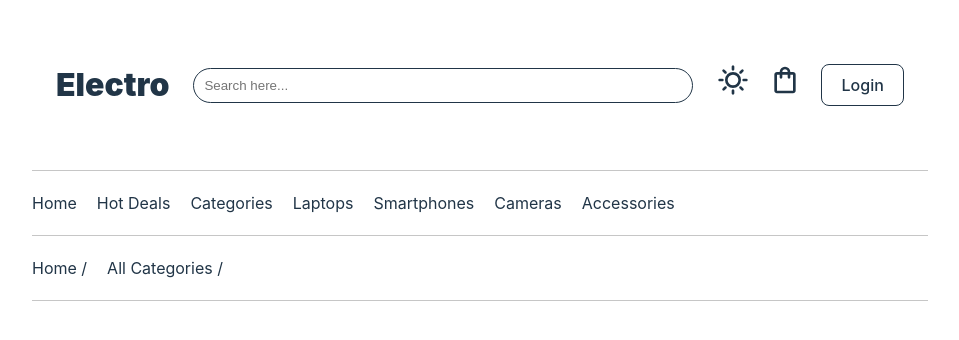
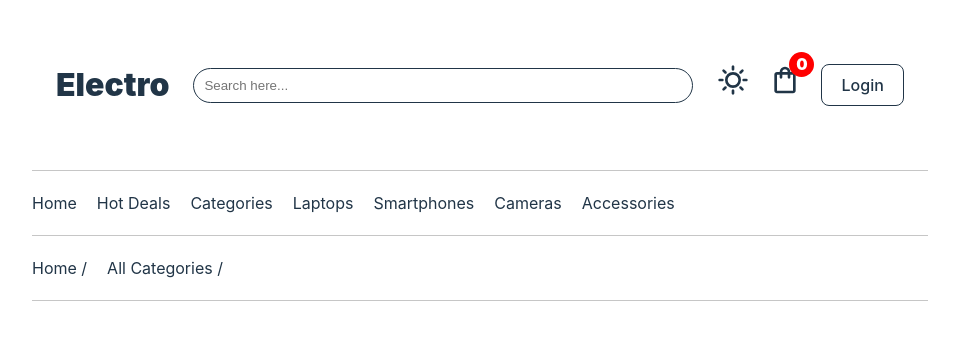
Before and after one commit to prhmalzd/react-exercise, a React (Vite) app: page /product/1 in a window 1280 px wide. Shown: the top 340 px of the page, without its empty margins (160-1119 px from the left). Built offline with nearby package versions, Linux system fonts and the light colour scheme.

Commit message:
add card section and localStorage

```diff
--- a/src/App.jsx
+++ b/src/App.jsx
@@ -9,18 +9,22 @@ import { ContextProvider } from './ContextApi/Context'
 
 function App() {
   const [isLight , setIsLight] = useState(true)
+  const [changeCard , setChangeCard] = useState(0)
 
   function changeTheme (isLight) {
     setIsLight(isLight)
+  }
+  function changeCardAmount (amount) {
+    setChangeCard(amount)
   }
 
   return (
     <ContextProvider>
       <div className={`holder ${isLight ? '' : 'dark-theme'}`}>
-        <Navbar changeTheme={changeTheme}/>
+        <Navbar changeTheme={changeTheme} changeCard={changeCard}/>
         <div className='container'>
           <Routes>
-            <Route path='/' element={<HomePage/>}/>
+            <Route path='/' element={<HomePage changeCardAmount={changeCardAmount}/>}/>
             <Route path='/product/:productId' element={<ProductPage/>}/>
             <Route path='/login' element={<LoginPage/>}/>
           </Routes>
--- a/src/HomePage/HomePage.jsx
+++ b/src/HomePage/HomePage.jsx
@@ -9,7 +9,7 @@ import {Context} from '../ContextApi/Context'
 
 let debounceTimerForWindowWidth
 
-function HomePage() {
+function HomePage({changeCardAmount}) {
   const [products , setProducts] = useState([])
   const [isLoading , setIsLoading] = useState(false)
   const [error , setError] = useState(undefined)
@@ -161,7 +161,7 @@ function HomePage() {
             {isLoading && <div className='loading'>Loading...</div>}
             {products.map(product => {
               return (
-                <ProductCard key={product._id} info={product} changeSearchText={changeSearchText}/>
+                <ProductCard key={product._id} info={product} changeSearchText={changeSearchText} changeCardAmount={changeCardAmount}/>
               )
             })}
           </div>
--- a/src/HomePage/ProductCard/ProductCard.css
+++ b/src/HomePage/ProductCard/ProductCard.css
@@ -67,3 +67,20 @@
     top: 0px;
     height: 40px;
   }
+
+  .product-removeCart-btn {
+    color: red;
+    position:relative;
+    top: 0px;
+    height: 30px;
+    display: flex;
+    justify-content: center;
+    align-items: center;
+    padding: 5px 10px;
+  }
+
+  .cardButtonsContainer {
+    display: flex;
+    justify-content: center;
+    align-items: center;
+  }
--- a/src/HomePage/ProductCard/ProductCard.jsx
+++ b/src/HomePage/ProductCard/ProductCard.jsx
@@ -7,19 +7,27 @@ import { useEffect, useState } from 'react'
 
 ProductCard.propTypes = {
   info : PropTypes.object,
-  changeSearchText: PropTypes.func
+  changeSearchText: PropTypes.func,
+  changeCardAmount : PropTypes.func
 }
 
-function ProductCard ({info , changeSearchText}) {
-  const [cartAmountValue , setCartAmountValue] = useState(1)
+function ProductCard ({info , changeSearchText , changeCardAmount}) {
+  const [cartAmountValue , setCartAmountValue] = useState(0)
 
   const navigate = useNavigate()
 
   useEffect(() => {
-    let storagedInfo = JSON.parse(localStorage.getItem(info._id))
+    let storagedInfo = JSON.parse(localStorage.getItem('items'))
+    let allAmount = 0
     if (storagedInfo) {
-      setCartAmountValue(storagedInfo.amount)
+      storagedInfo.forEach((item) => {
+        if (item.info._id == info._id) {
+          setCartAmountValue(item.amount)
+        }
+        allAmount += item.amount
+      })
     }
+    changeCardAmount(allAmount)
   }, [])
 
   function productClicked (event) {
@@ -30,8 +38,48 @@ function ProductCard ({info , changeSearchText}) {
     console.log(info)
   }
   function addToCartClicked () {
+    if (cartAmountValue == 0) return
     const productInfo = {amount : cartAmountValue , info}
-    localStorage.setItem(info._id , JSON.stringify(productInfo))
+    const items = JSON.parse(localStorage.getItem('items'))
+    let allAmount = 0
+    if (items) {
+      let hasIt = false
+      items.forEach((item) => {
+        if (item.info._id === info._id) {
+          item.amount = cartAmountValue
+          hasIt = true
+        }
+        allAmount += item.amount
+      })
+      if (!hasIt) {
+        items.push(productInfo)
+        allAmount += cartAmountValue
+      }
+      localStorage.setItem('items' , JSON.stringify(items))
+    }
+    else {
+      localStorage.setItem('items' , JSON.stringify([productInfo]))
+      allAmount = cartAmountValue
+    }
+
+    changeCardAmount(allAmount)
+  }
+  function removeFromCartClicked () {
+    const items = JSON.parse(localStorage.getItem('items'))
+    if (!items) return
+    let newItems
+    let allAmount = 0
+    items.forEach((item , index) => {
+      if (item.info._id === info._id) {
+        let first = items.slice(0 , index)
+        let last = items.slice(index+1)
+        newItems = first.concat(last)
+      }
+      else allAmount += item.amount
+    })
+    localStorage.setItem('items' , JSON.stringify(newItems))
+    setCartAmountValue(0)
+    changeCardAmount(allAmount)
   }
 
   function increaseCartAmount () {
@@ -39,7 +87,7 @@ function ProductCard ({info , changeSearchText}) {
   }
 
   function decreaseCartAmount () {
-    if (cartAmountValue == 1) return
+    if (cartAmountValue < 2) return
     setCartAmountValue(cartAmountValue - 1)
   }
 
@@ -74,7 +122,10 @@ function ProductCard ({info , changeSearchText}) {
                 <span>{cartAmountValue}</span>
                 <button className='cart' onClick={increaseCartAmount}>+</button>
               </div>
-              <button className='product-addToCart-btn cart' onClick={addToCartClicked}>Add to Cart</button>
+              <div className='cardButtonsContainer'>
+                {cartAmountValue > 0 && <button className='product-removeCart-btn cart' onClick={removeFromCartClicked}>Remove</button>}
+                <button className='product-addToCart-btn cart' onClick={addToCartClicked}>Add to Cart</button>
+              </div>
             </div>
         </div>
     )
--- a/src/Navbar/Navbar.jsx
+++ b/src/Navbar/Navbar.jsx
@@ -13,7 +13,7 @@ Navbar.propTypes = {
     changeTheme : PropTypes.func
 }
 
-function Navbar ({changeTheme}) {
+function Navbar ({changeTheme , changeCard}) {
     const [isLight , setIsLight] = useState(true)
     const [isMenuOpen , setIsmenuOpen] = useState(false)
 
@@ -34,7 +34,7 @@ function Navbar ({changeTheme}) {
                 <div className='navbar-main'>
                     <NavbarLogo/>
                     <NavbarSearch/>
-                    <NavbarIconSection changeThemeHandler={changeThemeHandler} isLight={isLight}/>
+                    <NavbarIconSection changeThemeHandler={changeThemeHandler} isLight={isLight} changeCard={changeCard}/>
                 </div>
                 <div className='navbar-menu'>
                     <ul>
@@ -49,7 +49,7 @@ function Navbar ({changeTheme}) {
             <div className='navbar-mobile'>
                 <div className='navbar-mobile-icons'>
                     <div className='openMenubtn' onClick={toggleMenu}>{isLight ? menuIconNight : menuIconDay}</div>
-                    <NavbarIconSection changeThemeHandler={changeThemeHandler} isLight={isLight}/>
+                    <NavbarIconSection changeThemeHandler={changeThemeHandler} isLight={isLight} changeCard={changeCard}/>
                 </div>
                 <NavbarLogo/>
                 <NavbarSearch onMobile={true}/>
--- a/src/Navbar/components/NavbarComponents.css
+++ b/src/Navbar/components/NavbarComponents.css
@@ -45,3 +45,21 @@
     flex-wrap: wrap;
     gap: 10px;
 }
+
+.cardCountainer {
+    height: 1px;
+}
+
+.cartAmount {
+    background-color: red;
+    width: 25px;
+    height: 25px;
+    text-align: center;
+    color: white;
+    font-size: 1rem;
+    border-radius: 100px;
+    font-weight: 900;
+    position: relative;
+    top: -50px;
+    left: 20px;
+}
--- a/src/Navbar/components/NavbarIconSection.jsx
+++ b/src/Navbar/components/NavbarIconSection.jsx
@@ -1,15 +1,24 @@
 import './NavbarComponents.css'
 import { sunIcon , moonIcon, cartNight, cartDay } from '../../icons/Icons'
 import { useNavigate } from 'react-router'
+import { useEffect, useState } from 'react'
 
-function NavbarIconSection ({changeThemeHandler , isLight}) {
+function NavbarIconSection ({changeThemeHandler , isLight , changeCard}) {
+    const [cardAmount , setCardAmount] = useState()
+
+    useEffect(() => {
+        setCardAmount(changeCard)
+    } , [changeCard])
 
     const navigate = useNavigate()
 
     return (
         <div className='navbar-icon-section'>
             <div className='lightdarkbtn' onClick={changeThemeHandler}>{isLight ? sunIcon : moonIcon}</div>
-            <div className='cardIcon'>{isLight ? cartNight : cartDay}</div>
+            <div className='cardCountainer'>
+                <div className='cardIcon'>{isLight ? cartNight : cartDay}</div>
+                <div className='cartAmount'>{cardAmount}</div>
+            </div>
             <button className='loginbtn' onClick={() => navigate(`./login`)}>Login</button>
         </div>
     )
```
